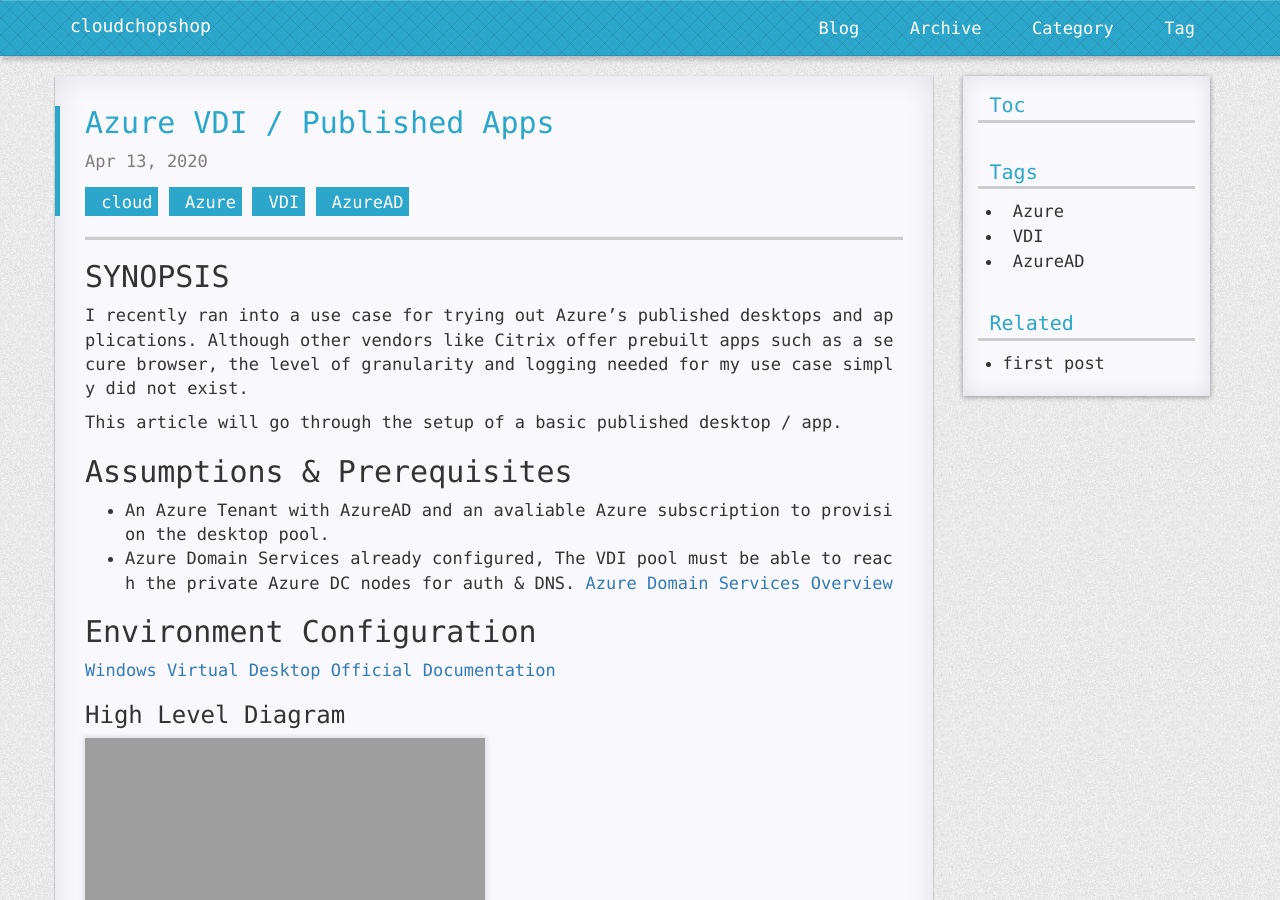
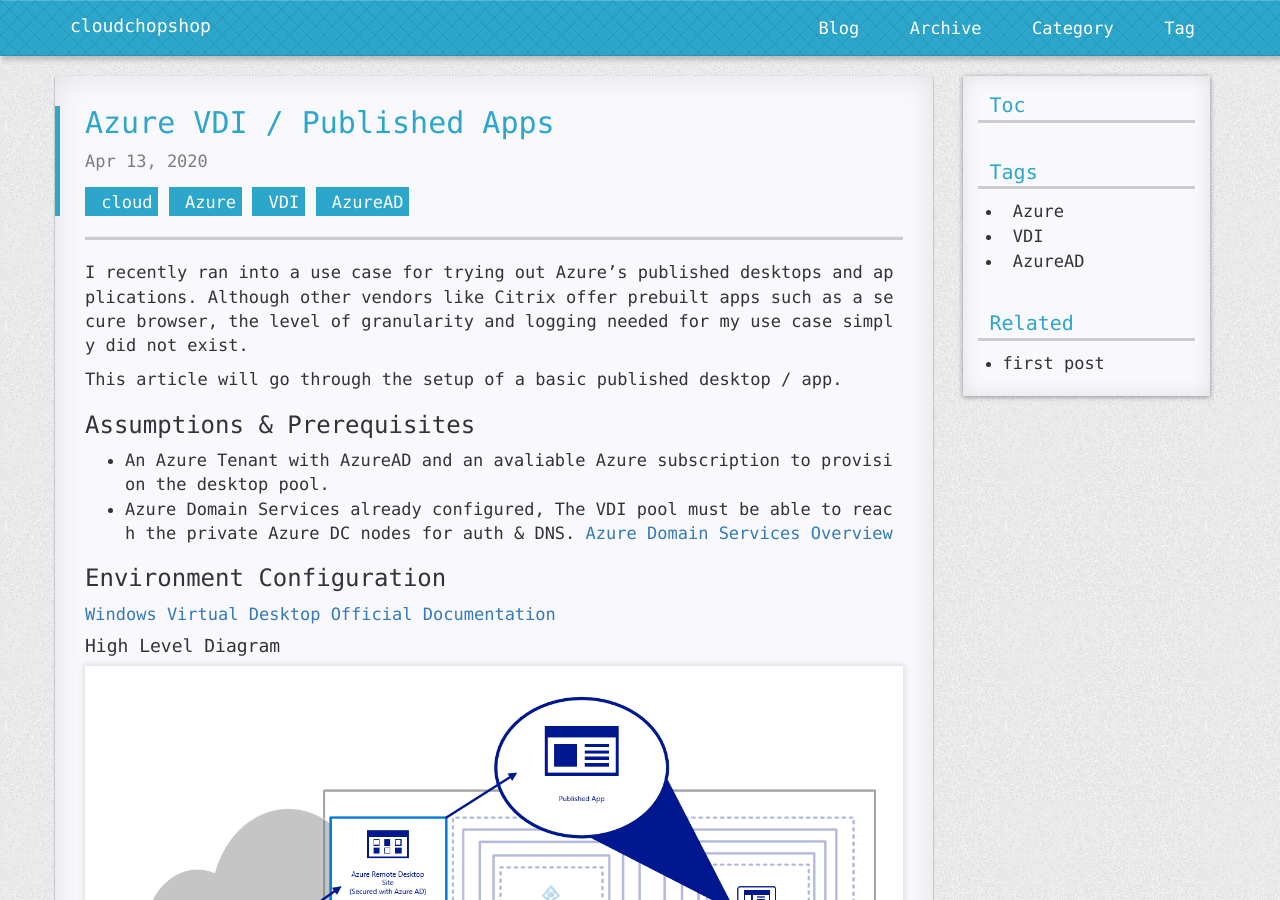
Before and after one commit to cloudchopshop/cloudchopshop.github.io, a Jekyll site: the page built from _posts/2020-04-13-Azure-VDI.md, in a window 1280 px wide and 900 px high. Built offline with Jekyll 4.4.1, drawn with Linux system fonts in a browser that asks for light colours; nearby versions of some CDN libraries; a style sheet for code colours, icons or effects is not loaded.

Commit message:
mod post

````diff
--- a/_posts/2020-04-13-Azure-VDI.md
+++ b/_posts/2020-04-13-Azure-VDI.md
@@ -5,28 +5,25 @@
 categories: cloud
 ---
 
-
-## SYNOPSIS
-
 I recently ran into a use case for trying out Azure's published desktops and applications. Although other vendors like Citrix offer prebuilt apps such as a secure browser, the level of granularity and logging needed for my use case simply did not exist.
 
 This article will go through the setup of a basic published desktop / app.
 
-## Assumptions & Prerequisites
+### Assumptions & Prerequisites
 
 - An Azure Tenant with AzureAD and an avaliable Azure subscription to provision the desktop pool.
 - Azure Domain Services already configured, The VDI pool must be able to reach the private Azure DC nodes for auth & DNS.
 [Azure Domain Services Overview](https://docs.microsoft.com/en-us/azure/active-directory-domain-services/overview)
 
-## Environment Configuration
+### Environment Configuration
 
 [Windows Virtual Desktop Official Documentation](https://docs.microsoft.com/en-us/azure/virtual-desktop/tenant-setup-azure-active-directory)
 
-### High Level Diagram
+#### High Level Diagram
 
-![screenshot](https://cloudchopshop.github.io/screenshots/VDI_Overview.png)
+![screenshot](https://cloudchopshop.github.io/screenshots/WVD_Overview.png)
 
-### Admin Consent
+#### Admin Consent
 
 - Admin Consent Flow to WVD App
     Open a browser and authenticate with global admin credentials [Windows Virtual Desktop Server App](https://login.microsoftonline.com/common/adminconsent?client_id=5a0aa725-4958-4b0c-80a9-34562e23f3b7&redirect_uri=https%3A%2F%2Frdweb.wvd.microsoft.com%2FRDWeb%2FConsentCallback)
@@ -35,7 +32,7 @@
 - Assign the TenantCreator App Role
     Navigate to AzureAD -> Enterprise Applications -> Windows Virtual Desktop  -> Add User -> Choose the user and assign the role 'TenantCreator'
 
-### Create the WVD Tenant
+#### Create the WVD Tenant
 
 - Download and install the [Windows Virtual Desktop Module](https://docs.microsoft.com/en-us/powershell/windows-virtual-desktop/overview/)
 
@@ -49,11 +46,11 @@
     ```powershell
     New-RdsTenant -Name <TenantName> -AadTenantId <DirectoryID> -AzureSubscriptionId <SubscriptionID>
     ```
-### Create a Service Principal with WVD Owner Role (Optional)
+#### Create a Service Principal with WVD Owner Role (Optional)
 
 - [Create a Service Principal for use with WVD](https://docs.microsoft.com/en-us/azure/virtual-desktop/create-service-principal-role-powershell)
 
-### Create a Host Pool
+#### Create a Host Pool
 
 - From the Azure subscription -> Create a resource -> Windows Virtual Desktop - Provision a host pool
 
@@ -94,14 +91,14 @@
     Note: If you have errors at this point, look through the deployment log to pinpoint the issue: user with inadequate permissions or failure to connect to domain servies are likely errors.
 
 
-### Login to the Desktop
+#### Login to the Desktop
 
 Once the deployment completes you can login from a browser [Windows Virtual Desktop Web Client](https://rdweb.wvd.microsoft.com/webclient/index.html)
 
-![screenshot](https://cloudchopshop.github.io/screenshots/VDI_PortalDesktop.png)
+![screenshot](https://cloudchopshop.github.io/screenshots/WVD_PortalDesktop.png)
 
 
-### Publish an Application (Edge Browser)
+#### Publish an Application (Edge Browser)
 
 Rather than making an entire desktop avaliable we can publish specific applications, publishing a specific app requires the WVD powershell module.
 
@@ -123,15 +120,15 @@
     Add-RdsAppGroupUser "VDI-Tenant" "VDI-POOL" "APPS" -UserPrincipalName "Jane_Doe@example.com" #use a differenent account than the one assigned to the desktop
     ```
 
-![screenshot](https://cloudchopshop.github.io/screenshots/VDI_PortalEdge.png)
+![screenshot](https://cloudchopshop.github.io/screenshots/WVD_PortalEdge.png)
 
 
 Browser within a browser!
 
-![screenshot](https://cloudchopshop.github.io/screenshots/VDI_Edge.png)
+![screenshot](https://cloudchopshop.github.io/screenshots/WVD_Edge.png)
 
 
-### Usefull Commands
+#### Usefull Commands
 
 [Windows Virtual Desktop Powershell Documentation](https://docs.microsoft.com/en-us/powershell/module/windowsvirtualdesktop/)
 
@@ -160,7 +157,7 @@
 ```powershell
 Get-RdsStartMenuApp "VDI-Tenant" "VDI-POOL" "Desktop Application Group"
 ```
-### Additional undocumented settings
+#### Additional undocumented settings
 
 To secure and monitor the published machine and browser an OMS agent was installed to monitor Windows Log Events, Firewall traffic and schedule windows updates.
 
````
